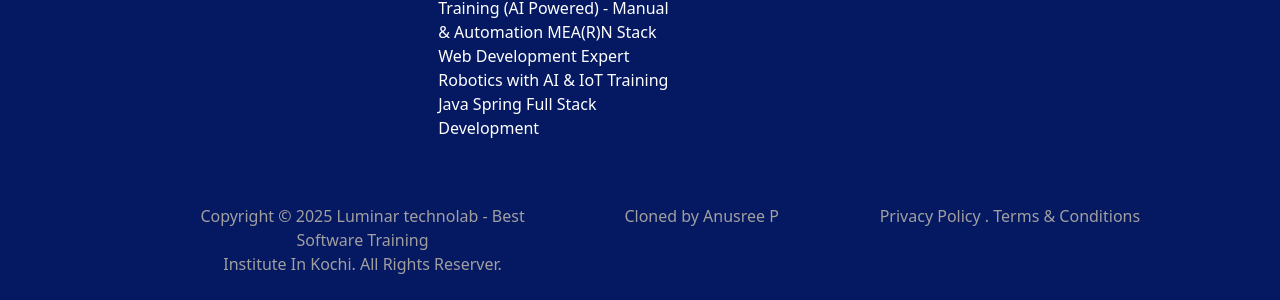
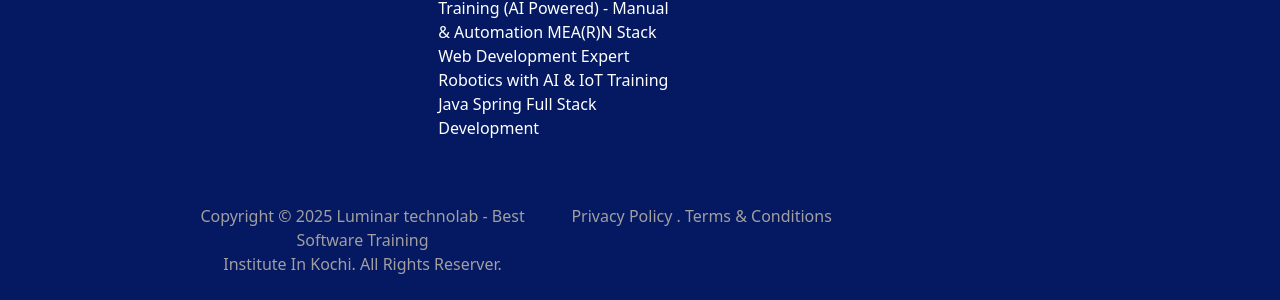
Before and after one commit to Matrix404x/Luminar-clone, a plain HTML site: page index.html in a window 1280 px wide. Shown: the part 5964-6264 px from the top of the page. Drawn offline with nearby package versions, Linux system fonts and the light colour scheme.

Commit message:
First commit

```diff
--- a/index.html
+++ b/index.html
@@ -805,7 +805,6 @@
   <!-- Copyright -->
   <div class="text-center p-4" style="color: rgb(161, 159, 159); display: flex; margin-left: 12%;margin-right: 12%;">
     <div class="col-4" style="width: 40%;">Copyright © 2025 Luminar technolab - Best Software Training <br>Institute In Kochi. All Rights Reserver.</div>
-    <div class="col-4">Cloned by Anusree P</div>
     <div class="col-4">Privacy Policy . Terms & Conditions</div>
 
 
```
